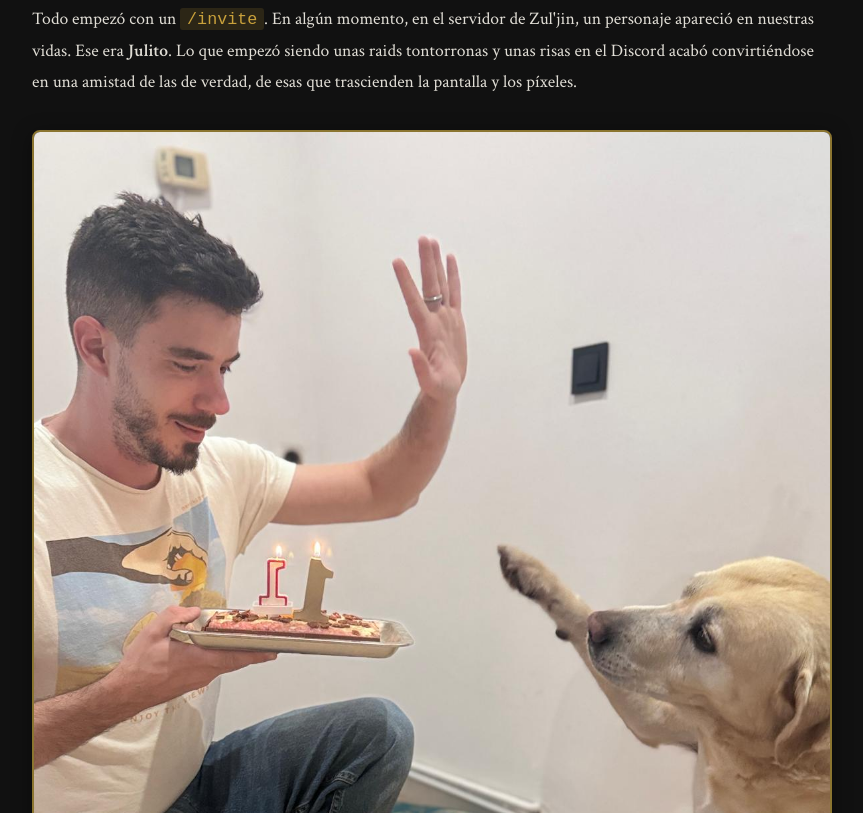
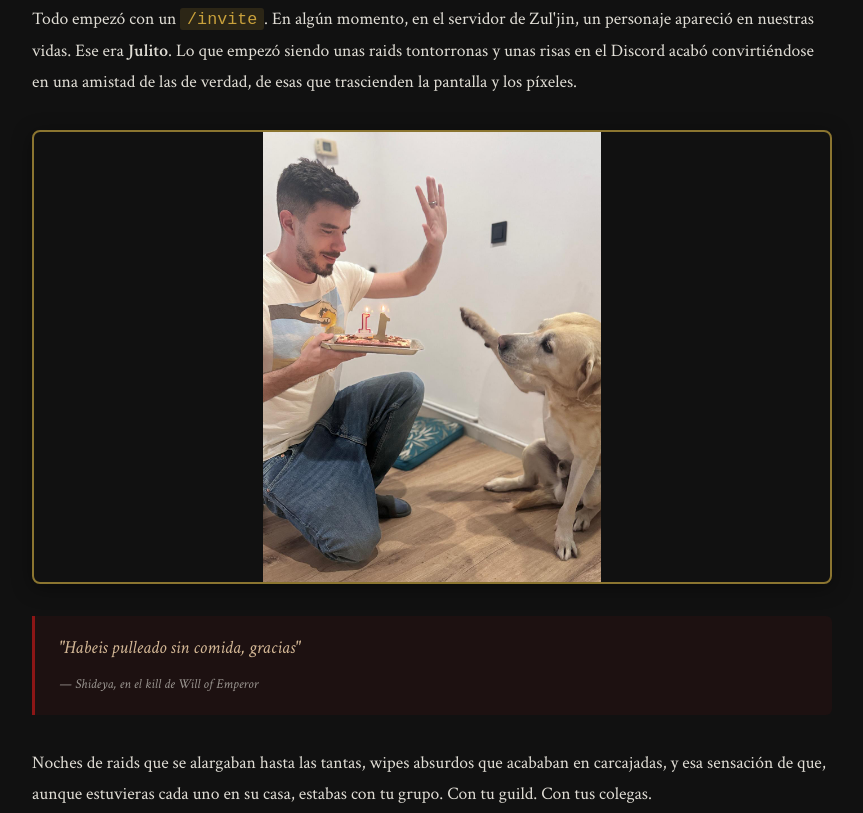
Before and after one commit to miikorz/mili-and-julito-weeding-gift, a plain HTML site: page index.html in a window 1280 px wide. Shown: the part 1030-1843 px from the top of the page, without its empty margins (208-1071 px from the left). Drawn offline with Linux system fonts and the light colour scheme.

Commit message:
updated pics size

```diff
--- a/css/styles.css
+++ b/css/styles.css
@@ -285,9 +285,12 @@ h2 {
 
 .photo-frame img {
   display: block;
-  width: 100%;
+  max-width: 100%;
+  max-height: 450px;
+  width: auto;
   height: auto;
-  object-fit: cover;
+  object-fit: contain;
+  margin: 0 auto;
 }
 
 .photo-placeholder {
```
